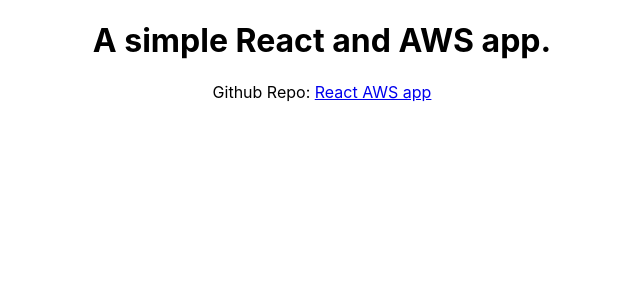
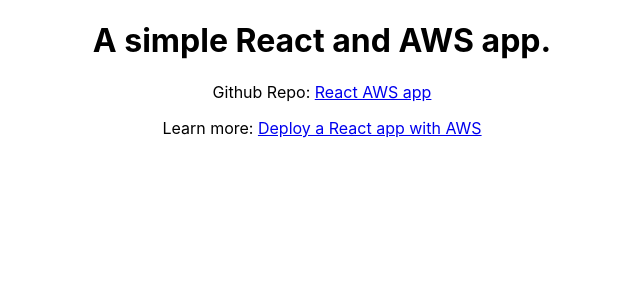
Before and after one commit to dudzpedra/react-aws-app, a React (Create React App) app: page / in a window 1280 px wide. Shown: the top 300 px of the page, without its empty margins (318-958 px from the left). Built offline with nearby package versions, Linux system fonts and the light colour scheme.

Commit message:
added p tag with link to aws tutorial

```diff
--- a/src/App.js
+++ b/src/App.js
@@ -8,6 +8,10 @@
         Github Repo: {' '}
         <a href='https://github.com/dudzpedra/react-aws-app' target='_blank' rel='noreferrer' >React AWS app</a>
       </p>
+      <p>
+        Learn more: {' '}
+        <a href='https://aws.amazon.com/pt/getting-started/hands-on/deploy-react-app-cicd-amplify/' target='_blank' rel='noreferrer' >Deploy a React app with AWS</a>
+      </p>
     </div>
   );
 }
```
